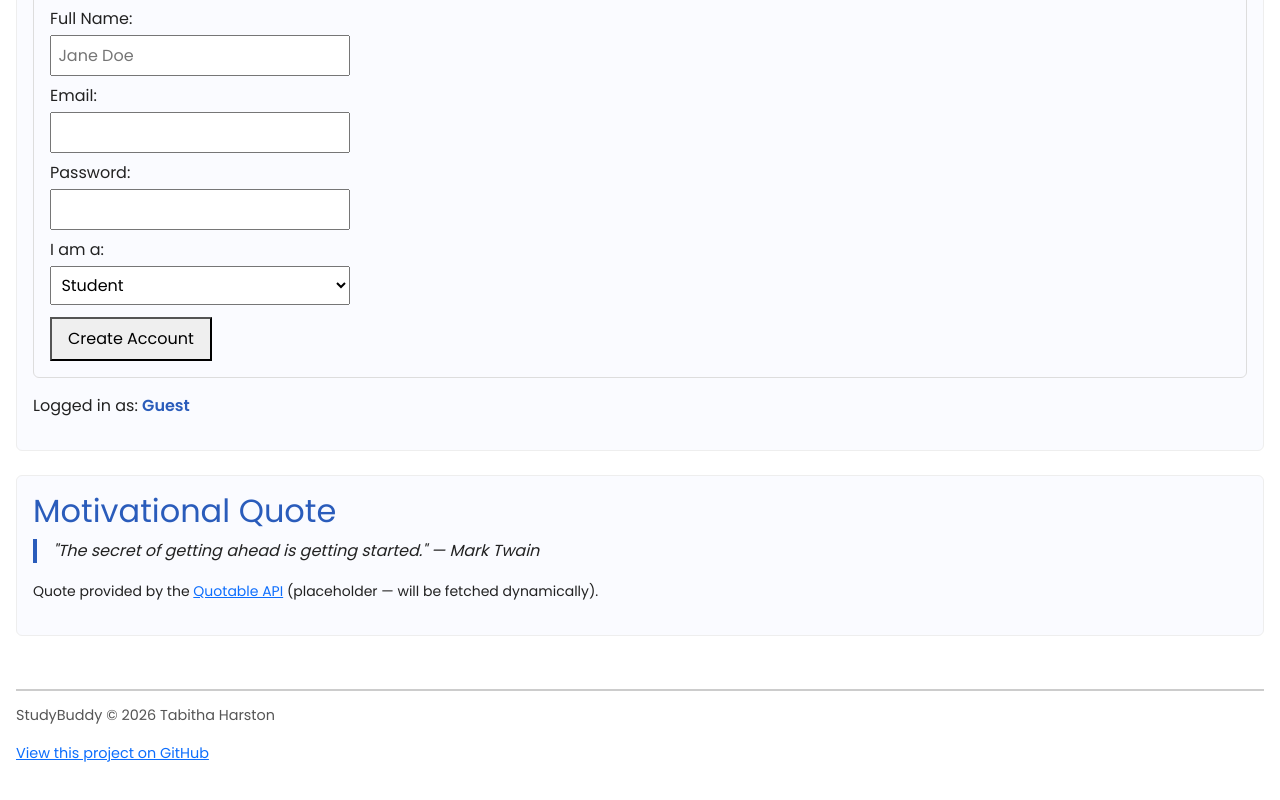
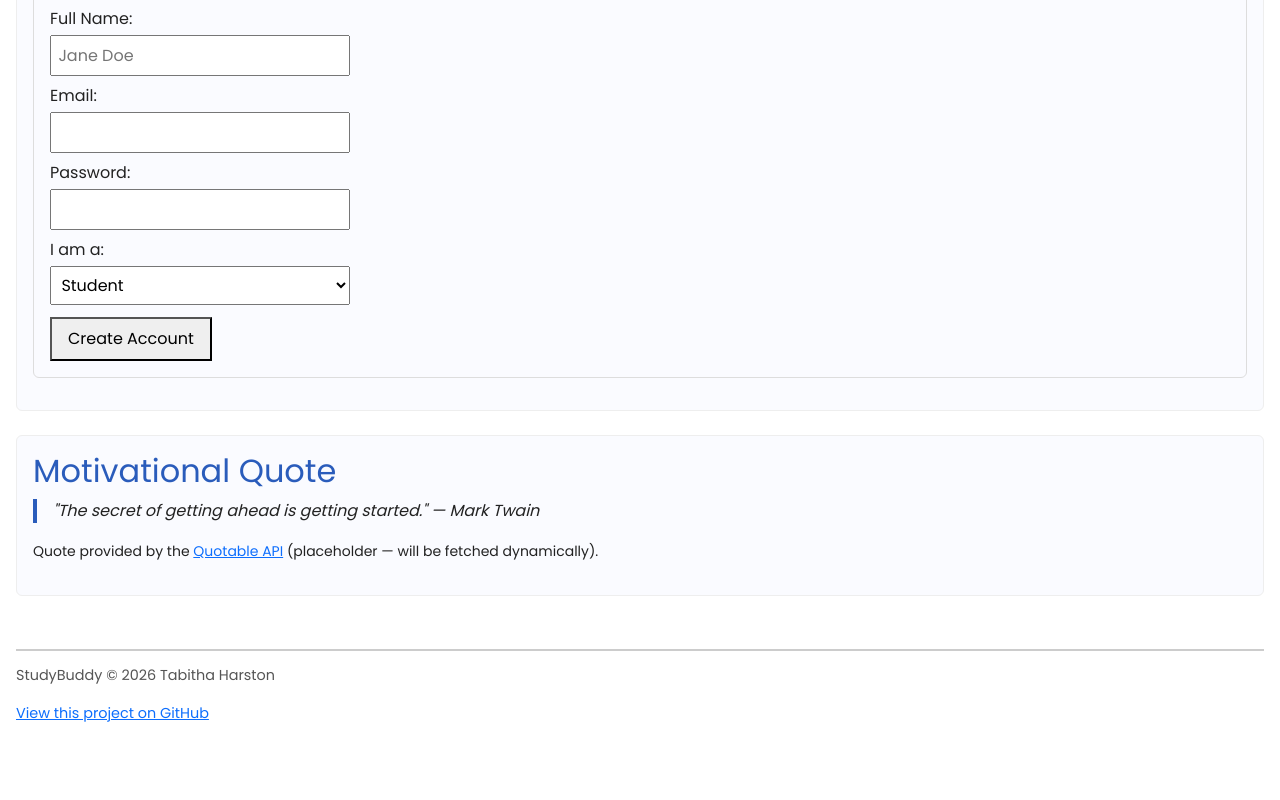
Before and after one commit to tabithaharston/StudyBuddy-Startup, a React (Vite) app: page / in a window 1280 px wide. Shown: the part 1300-2100 px from the top of the page. After the commit the page ends 2072 px from the top, so only its background shows below. Built offline with nearby package versions, Linux system fonts and the light colour scheme.

Commit message:
Pass login state up to App and add logout button

```diff
--- a/src/login/login.jsx
+++ b/src/login/login.jsx
@@ -1,8 +1,7 @@
 import React from 'react';
 import './login.css';
 
-export function Login() {
-  const [userName, setUserName] = React.useState(localStorage.getItem('userName') || '');
+export function Login({ userName, onLogin, onLogout }) {
   const [email, setEmail] = React.useState('');
   const [password, setPassword] = React.useState('');
   const [fullName, setFullName] = React.useState('');
@@ -11,14 +10,14 @@ export function Login() {
   function handleLogin(e) {
     e.preventDefault();
     localStorage.setItem('userName', email);
-    setUserName(email);
+    onLogin(email);
   }
 
-    function handleCreate(e) {
+  function handleCreate(e) {
     e.preventDefault();
     localStorage.setItem('userName', fullName);
     localStorage.setItem('role', role);
-    setUserName(fullName);
+    onLogin(fullName);
   }
 
   return (
@@ -69,7 +68,7 @@ export function Login() {
             <input type="password" id="signupPassword" name="signupPassword" required />
 
             <label htmlFor="signupRole">I am a:</label>
-              <select id="signupRole" name="signupRole" value={role} onChange={(e) => setRole(e.target.value)}>
+            <select id="signupRole" name="signupRole" value={role} onChange={(e) => setRole(e.target.value)}>
               <option value="student">Student</option>
               <option value="professor">Professor</option>
             </select>
@@ -79,7 +78,7 @@ export function Login() {
         </form>
 
         {/* Displays the logged-in user's name once authentication is implemented */}
-      <p id="userDisplay">Logged in as: <span id="userName">{userName || 'Guest'}</span></p>
+        {userName && <button type="button" onClick={onLogout}>Logout</button>}
       </section>
 
       <section>
```
